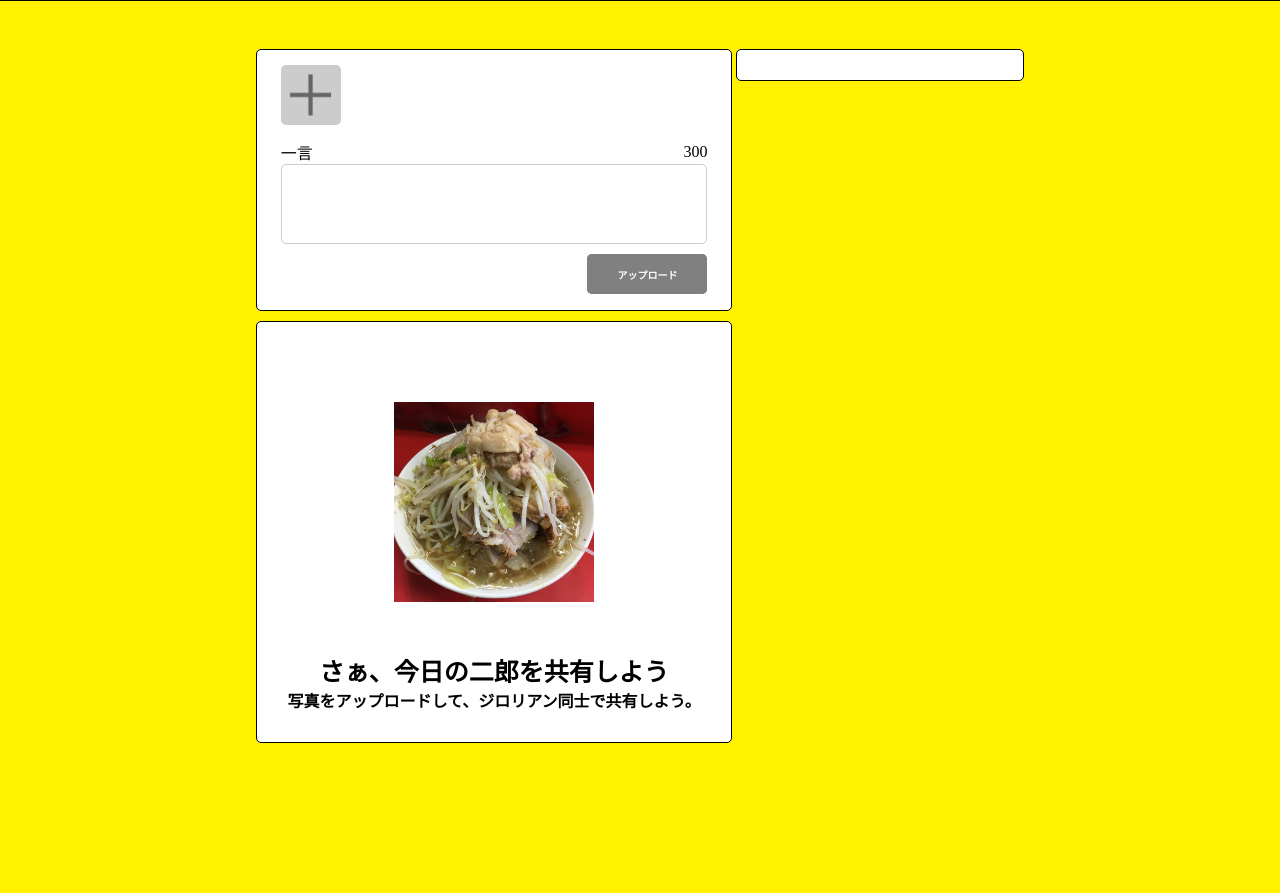
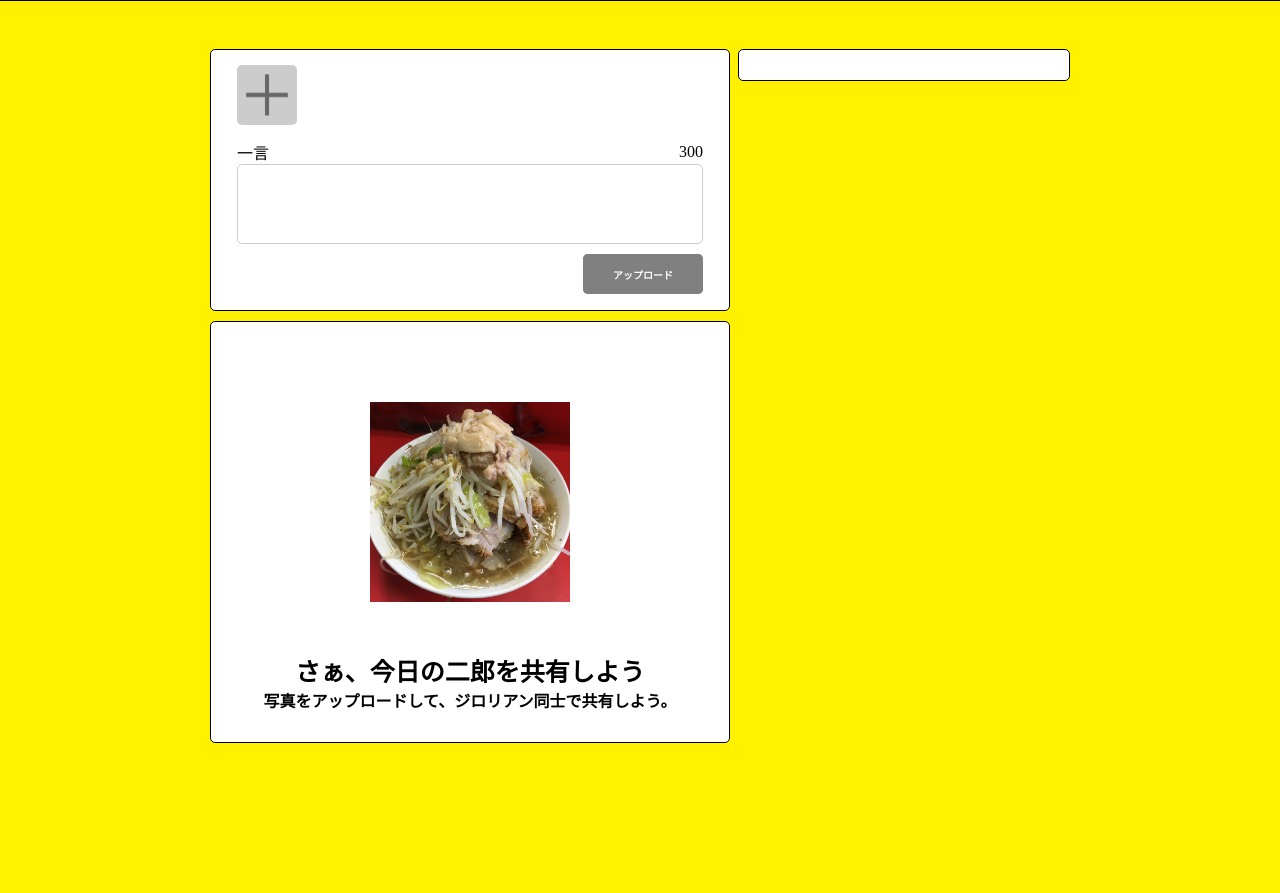
Before and after one commit to masayanagawa/jirosta, a Django app: template templates/app/top.html in a window 1280 px wide. Shown: the part 101-994 px from the top of the page. Run offline with Django 3.2, Linux system fonts and the light colour scheme; the template is opened without the code that fills it, so the values that code supplies are empty.

Commit message:
css修正

```diff
--- a/static/css/setting/setting.css
+++ b/static/css/setting/setting.css
@@ -11,7 +11,7 @@
 
 .setting {
     margin: 50px 0;
-    width: 60%;
+    width: 860px;
     height: 100%;
     display: flex;
     flex-flow: column wrap;
@@ -26,7 +26,7 @@
 }
 
 .side {
-    width: 18%;
+    width: 250px;
     position: fixed;
     display: flex;
     flex-flow: column nowrap;
--- a/static/css/user/style.css
+++ b/static/css/user/style.css
@@ -22,7 +22,7 @@
 
 .sub_wrapper {
     margin: 100px 0;
-    width: 60%;
+    width: 860px;
     display: flex;
     flex-flow: column wrap;
     align-items: flex-end;
@@ -192,14 +192,14 @@
 
 
 .timeline {
-    width: 62%;
+    width: 520px;
     margin: 50px 0;
     align-self: flex-start;
 
 }
 
 .user_timeline {
-    width: 65%;
+    width: 550px;
     margin: 50px 0;
     align-self: center;
 
@@ -338,7 +338,7 @@
 .user_profile {
     position: fixed;
     padding: 15px;
-    width: 20%;
+    width: 300px;
     display: flex;
     flex-flow: column nowrap;
     background-color: #fff;
```
Also changed, not shown: db.sqlite3.
